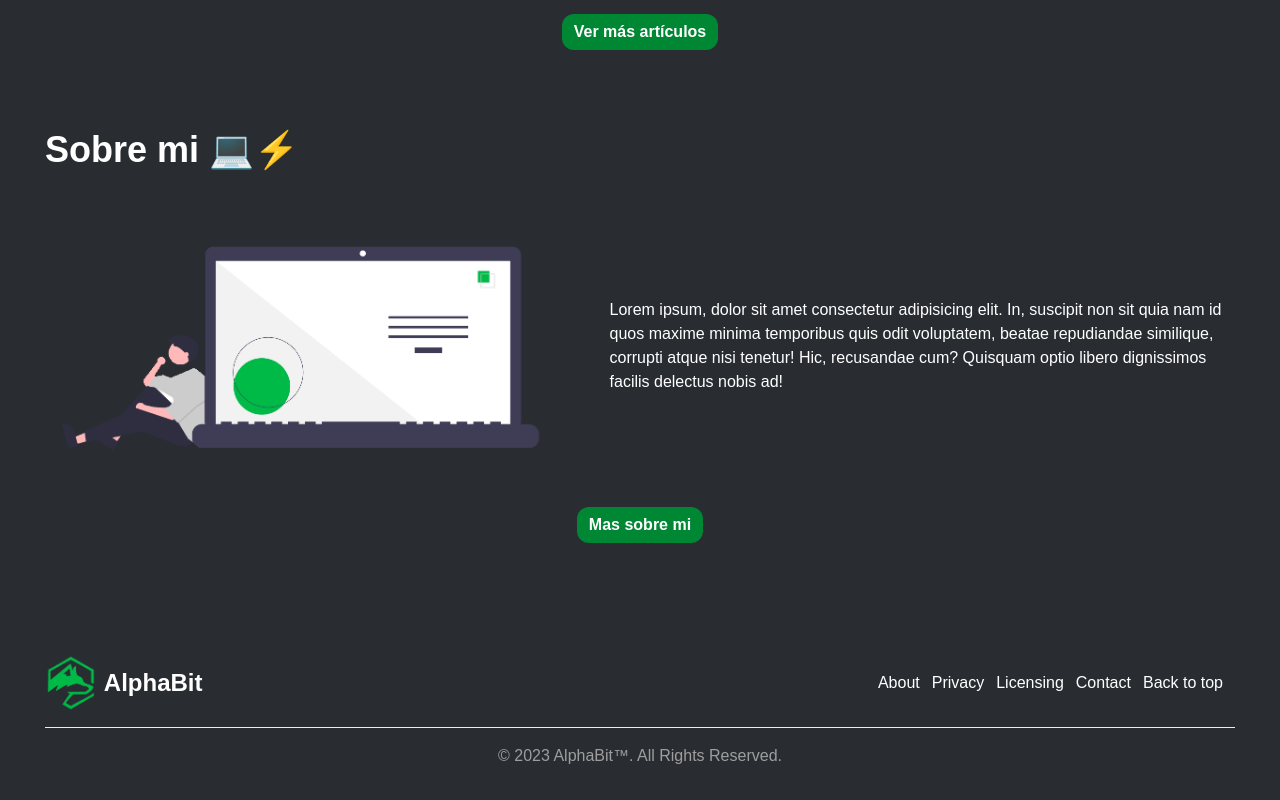
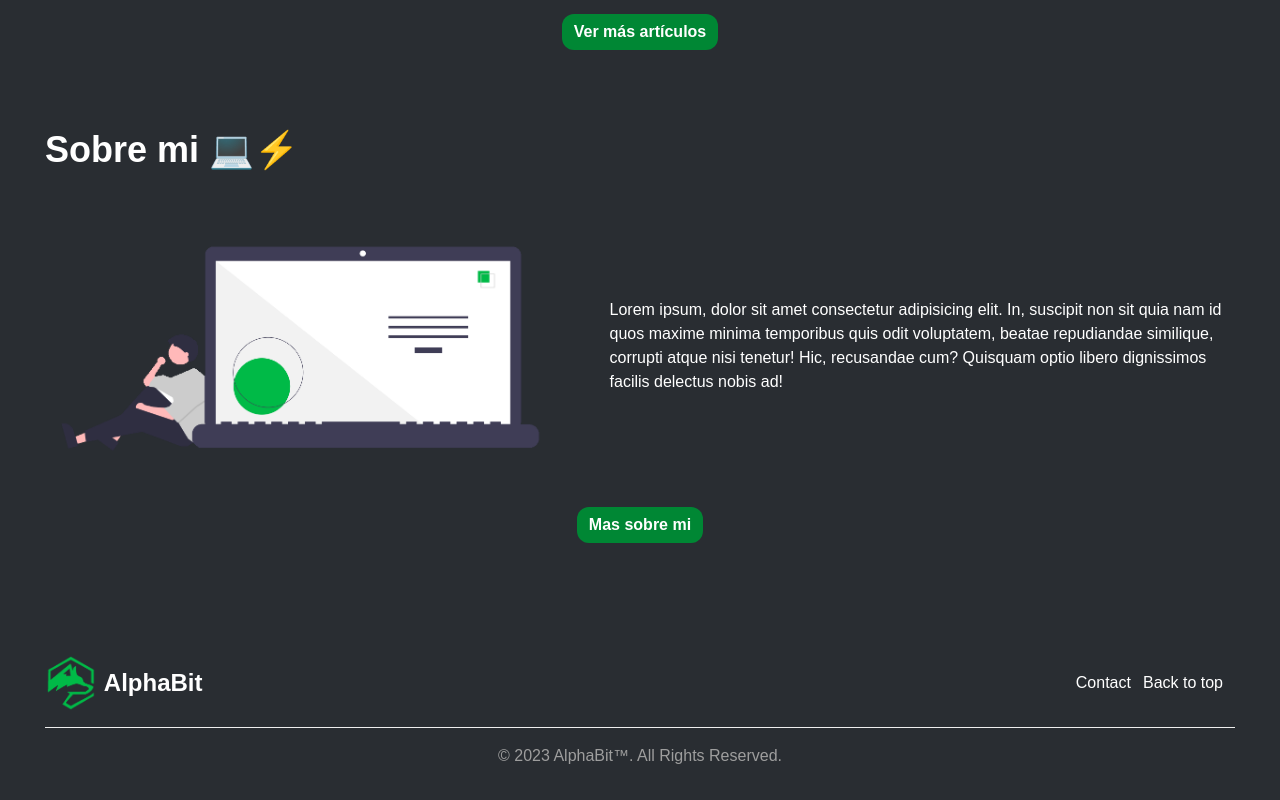
Before and after one commit to elrichi31/porfolio, a Next.js app: page / in a window 1280 px wide. Shown: the part 1700-2500 px from the top of the page. Built offline with nearby package versions, Linux system fonts and the light colour scheme; no server answers; what tw-elements would draw is missing.

Commit message:
Feature footer

```diff
--- a/src/app/components/footer.tsx
+++ b/src/app/components/footer.tsx
@@ -11,15 +11,6 @@ function Footer() {
                         <span className="self-center text-2xl font-semibold whitespace-nowrap dark:text-white">AlphaBit</span>
                     </a>
                     <ul className="flex flex-col [@media(min-width:605px)]:flex-row items-center text-[@media(min-width:605px)] font-medium text-gray-500 [@media(min-width:605px)]:mt-0 dark:text-gray-400 [@media(min-width:605px)]:space-y-0">
-                        <li>
-                            <a href="#" className="mb-2 [@media(min-width:605px)]:mb-0 mr-0 [@media(min-width:605px)]:mr-3 hover:underline md:mr-6">About</a>
-                        </li>
-                        <li>
-                            <a href="#" className="mb-2 [@media(min-width:605px)]:mb-0 mr-0 [@media(min-width:605px)]:mr-3 hover:underline md:mr-6">Privacy</a>
-                        </li>
-                        <li>
-                            <a href="#" className="mb-2 [@media(min-width:605px)]:mb-0 mr-0 [@media(min-width:605px)]:mr-3 hover:underline md:mr-6">Licensing</a>
-                        </li>
                         <li>
                             <a href="#" className="mb-2 [@media(min-width:605px)]:mb-0 mr-0 [@media(min-width:605px)]:mr-3 hover:underline md:mr-6">Contact</a>
                         </li>
```
